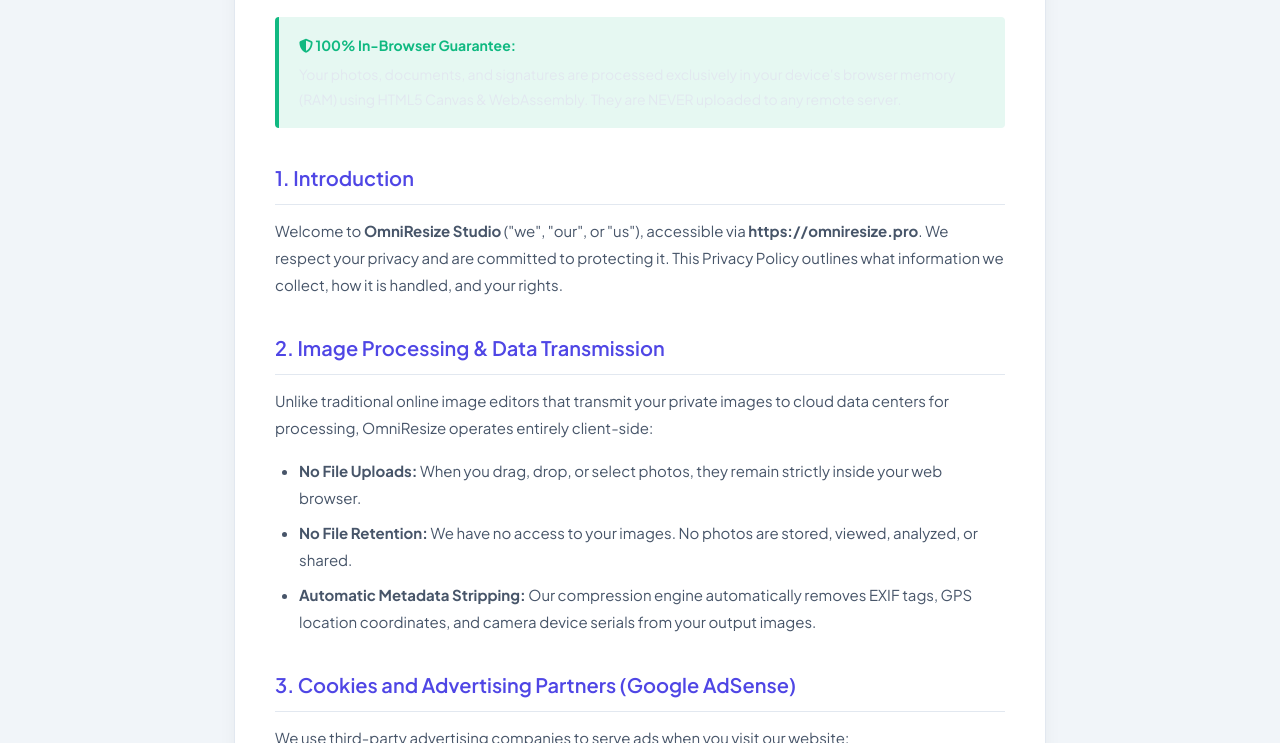
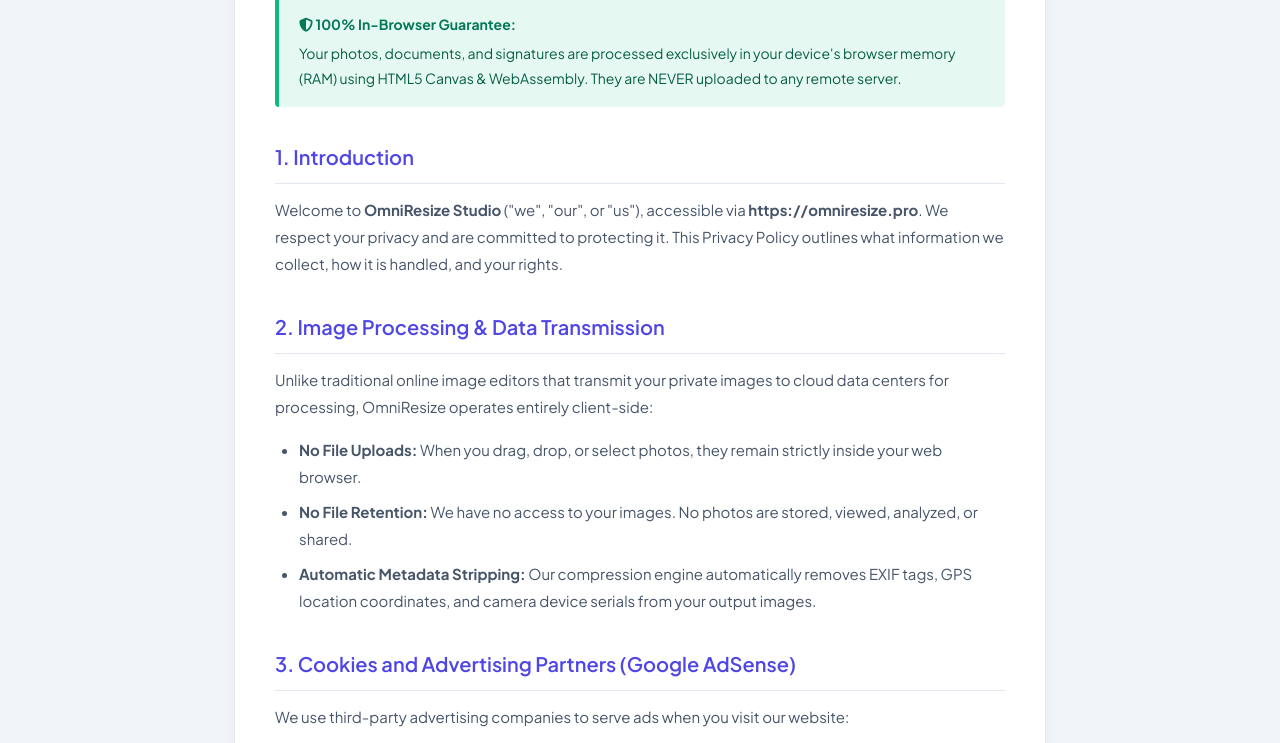
Before and after one commit to Saurav3587/omniresize, a website: page privacy.html in a window 1280 px wide. Shown: the part 248-991 px from the top of the page. Drawn offline with Linux system fonts and the light colour scheme.

Commit message:
fix: polish privacy policy canonical url and contrast

```diff
--- a/privacy.html
+++ b/privacy.html
@@ -5,7 +5,7 @@
   <meta name="viewport" content="width=device-width, initial-scale=1.0">
   <title>Privacy Policy — OmniResize Studio</title>
   <meta name="description" content="OmniResize Studio Privacy Policy. Learn about our 100% in-browser, client-side photo processing, zero server uploads, and cookie disclosures.">
-  <link rel="canonical" href="https://omniresize.pro/privacy">
+  <link rel="canonical" href="https://omniresize.pro/privacy.html">
   <link rel="icon" type="image/svg+xml" href="assets/logo.svg">
   <link rel="alternate icon" type="image/png" href="assets/logo.png">
   <meta name="theme-color" content="#6366f1">
@@ -70,7 +70,7 @@
   <!-- Google AdSense Monetization -->
   <script async src="https://pagead2.googlesyndication.com/pagead/js/adsbygoogle.js?client=ca-pub-3438076900055396" crossorigin="anonymous"></script>
 </head>
-<body>>
+<body>
   <div class="legal-page-container">
     <div class="legal-back-nav">
       <a href="/" class="btn btn-secondary btn-sm">
@@ -83,8 +83,8 @@
       <p><small>Last updated: September 2026</small></p>
 
       <div class="highlight-box">
-        <strong style="color:#10b981;"><i class="fa-solid fa-shield-halved"></i> 100% In-Browser Guarantee:</strong>
-        <p style="margin:4px 0 0 0; color:#e2e8f0; font-size:14px;">Your photos, documents, and signatures are processed exclusively in your device's browser memory (RAM) using HTML5 Canvas &amp; WebAssembly. They are NEVER uploaded to any remote server.</p>
+        <strong style="color:#047857;"><i class="fa-solid fa-shield-halved"></i> 100% In-Browser Guarantee:</strong>
+        <p style="margin:4px 0 0 0; color:#065f46; font-size:14px;">Your photos, documents, and signatures are processed exclusively in your device's browser memory (RAM) using HTML5 Canvas &amp; WebAssembly. They are NEVER uploaded to any remote server.</p>
       </div>
 
       <h2>1. Introduction</h2>
```
